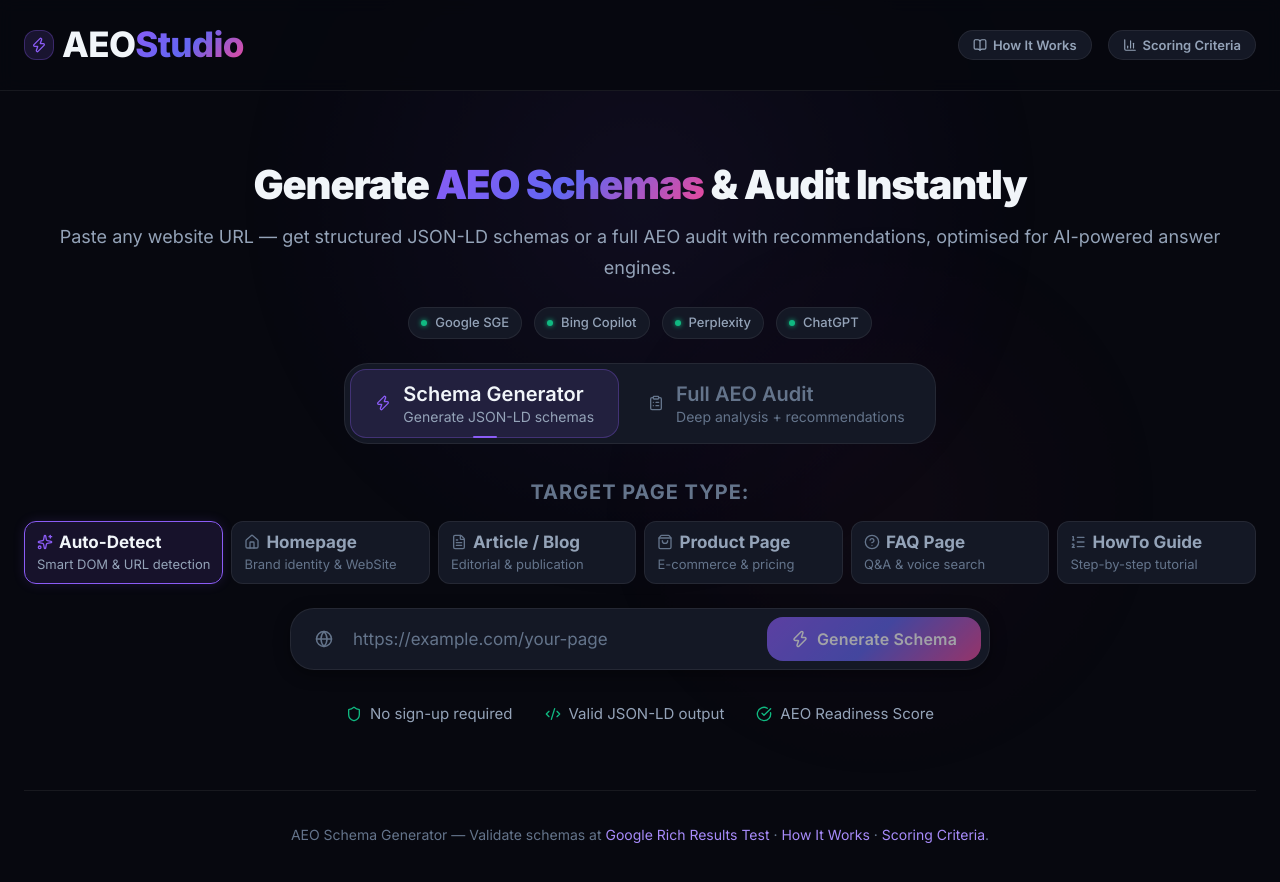
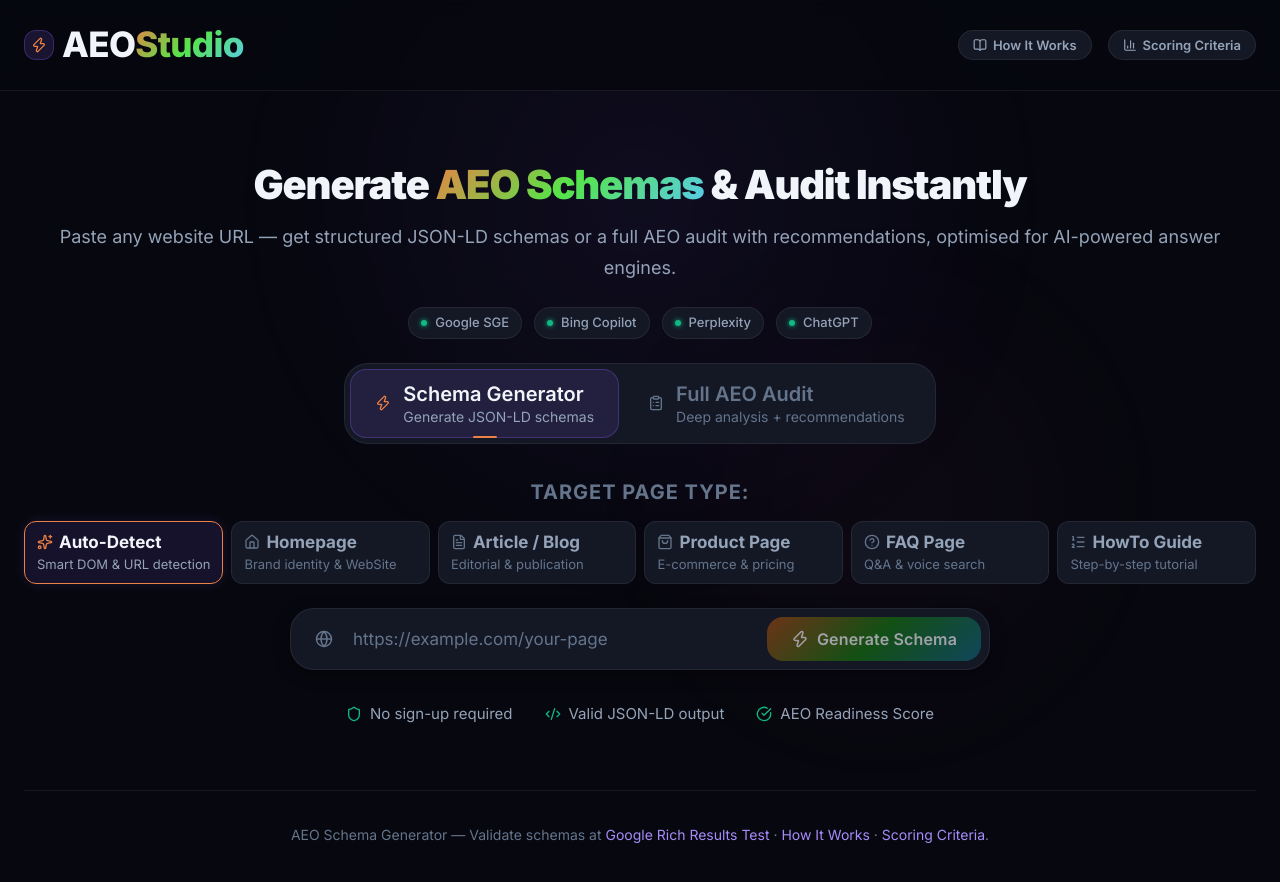
Before and after one commit to shivam-giri/AEO-Schema, a React (Vite) app: page / in a window 1280 px wide. Shown: the top 882 px of the page. Built offline with nearby package versions, Linux system fonts and the light colour scheme.

Commit message:
update color variables and gradients for improved UI aesthetics

```diff
--- a/src/index.css
+++ b/src/index.css
@@ -16,16 +16,17 @@
   --color-border-hover: rgba(139, 92, 246, 0.4);
 
   /* Brand / Accent */
-  --accent-primary: #8b5cf6;
+  --accent-primary: #eb8144;
   --accent-secondary: #6366f1;
-  --accent-tertiary: #ec4899;
+  --accent-tertiary: #56e449;
   --accent-success: #10b981;
-  --accent-warning: #f59e0b;
+  --accent-warning: #58cbee;
   --accent-danger: #ef4444;
   --accent-info: #06b6d4;
 
   /* Gradients */
-  --gradient-hero: linear-gradient(135deg, #8b5cf6 0%, #6366f1 50%, #ec4899 100%);
+  --gradient-hero: linear-gradient(135deg, #eb8144 0%, #56e449 50%, #58cbee 100%);
+  --btn-gradient:  linear-gradient(135deg, #a74812 0%, #13770a 50%, #0e6681 100%);
   --gradient-card: linear-gradient(145deg, rgba(139, 92, 246, 0.08), rgba(99, 102, 241, 0.04));
   --gradient-glow: radial-gradient(ellipse at 50% 0%, rgba(139, 92, 246, 0.15) 0%, transparent 70%);
 
@@ -343,7 +344,7 @@ body {
   gap: var(--space-2);
   padding: var(--space-3) var(--space-6);
   border-radius: var(--radius-lg);
-  background: var(--gradient-hero);
+  background: var(--btn-gradient);
   border: none;
   color: white;
   font-family: var(--font-sans);
@@ -625,7 +626,7 @@ body {
   gap: var(--space-2);
   padding: 10px 20px;
   border-radius: var(--radius-md);
-  background: var(--gradient-hero);
+  background: var(--btn-gradient);
   border: none;
   color: white;
   font-family: var(--font-sans);
```
